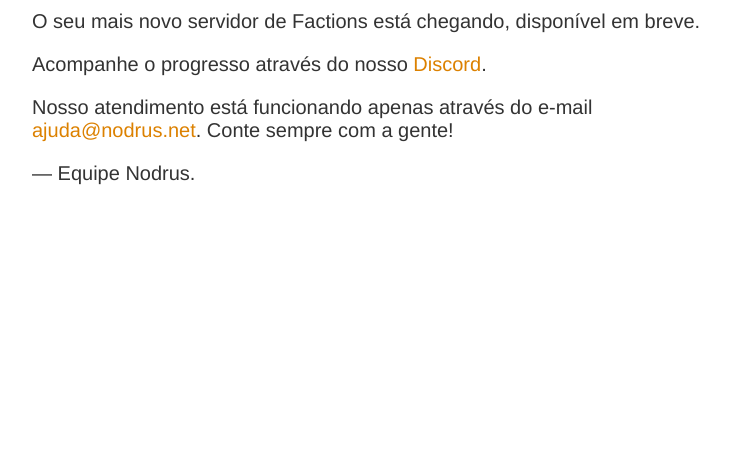
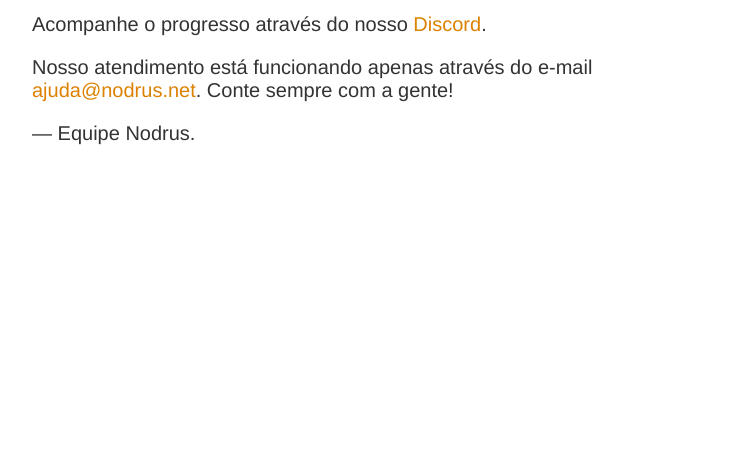
Before and after one commit to NodrusNetwork/comingsoon-hotsite, a plain HTML site: page index.html in a window 1280 px wide. Shown: the part 339-800 px from the top of the page, without its empty margins (258-988 px from the left). Drawn offline with Linux system fonts and the light colour scheme.

Commit message:
Update index.html

```diff
--- a/index.html
+++ b/index.html
@@ -4,7 +4,7 @@
   <link rel="icon" type="image/png" href="/favicon.png"/>
 </head>
 <style>
-  body { text-align: center; padding: 200px; }
+  body { text-align: center; padding: 160px; }
   h1 { font-size: 50px; }
   body { font: 20px Helvetica, sans-serif; color: #333; }
   article { display: block; text-align: left; width: 700px; margin: 0 auto; }
```
